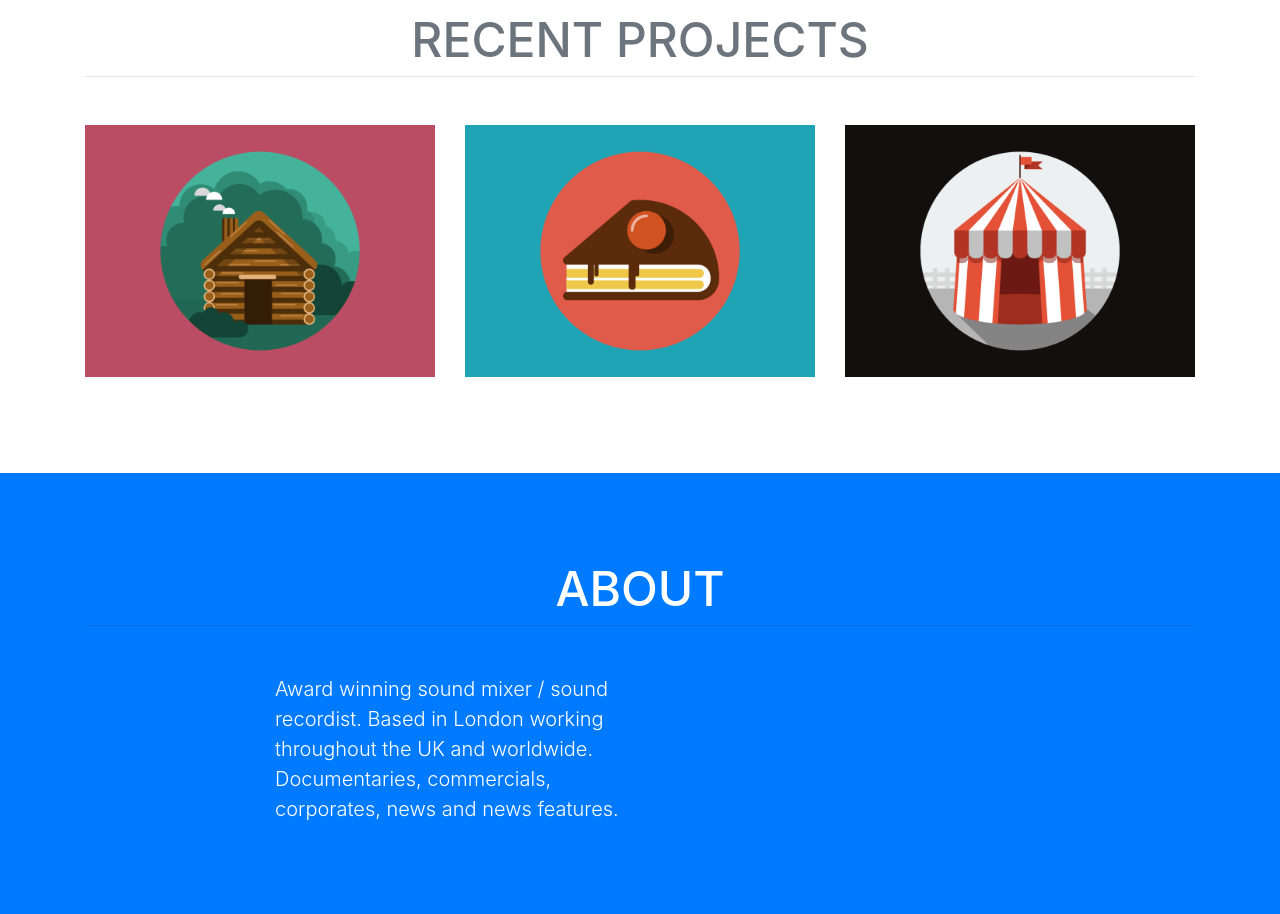
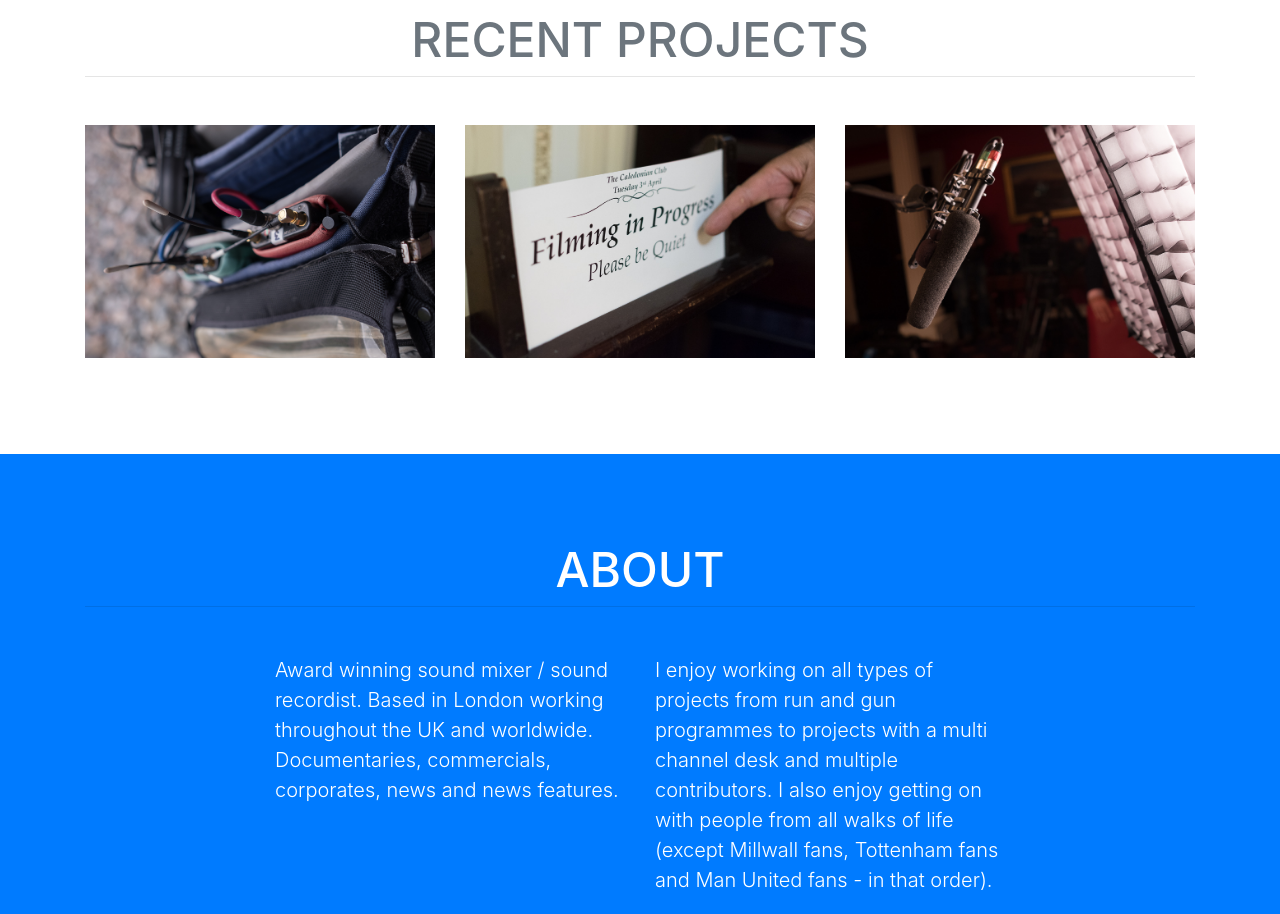
Before and after one commit to kuzsound/kuzsound, a website with bundled scripts: page index.html in a window 1280 px wide. Shown: the part 820-1734 px from the top of the page. Built offline with nearby package versions, Linux system fonts and the light colour scheme.

Commit message:
Add more text and images

```diff
--- a/index.html
+++ b/index.html
@@ -53,7 +53,7 @@
                     <p class="mb-2">This is another thing I have done recently.</p>
                   </div>
               </div>
-              <img class="img-fluid" src="img/portfolio/cabin.png" alt="">
+              <img class="img-fluid" src="img/portfolio/radiomic.jpg" alt="">
             </a>
           </div>
           <div class="col-md-6 col-lg-4">
@@ -65,7 +65,7 @@
                   (currently in production)</p>
                 </div>
               </div>
-              <img class="img-fluid" src="img/portfolio/cake.png" alt="">
+              <img class="img-fluid" src="img/portfolio/quiteplease.jpg" alt="">
             </a>
               <p class="text-center text-primary mb-3">
               </p>
@@ -77,7 +77,7 @@
                   <p class="mb-2">“The Hunted” Shine TV for Channel 4 Series 1,2 & 3</p>
                 </div>
               </div>
-              <img class="img-fluid" src="img/portfolio/circus.png" alt="">
+              <img class="img-fluid" src="img/portfolio/microhpone.jpg" alt="">
             </a>
             <p class="text-center text-secondary mb-3">
             </p>
@@ -101,6 +101,9 @@
             </p>
           </div>
           <div class="col-lg-4 mr-auto">
+            <p class="lead">
+              I enjoy working on all types of projects from run and gun programmes to projects with a multi channel desk and multiple contributors. I also enjoy getting on with people from all walks of life (except Millwall fans, Tottenham fans and Man United fans - in that order).
+            </p>
           </div>
         </div>
       </div>
```
Also changed, not shown: img/portfolio/cabin.png (deleted), img/portfolio/cake.png (deleted), img/portfolio/circus.png (deleted), img/portfolio/game.png (deleted), img/portfolio/microhpone.jpg (added), img/portfolio/quiteplease.jpg (added), img/portfolio/radiomic.jpg (added), img/portfolio/safe.png (deleted), img/portfolio/submarine.png (deleted), img/profile.png (deleted).
